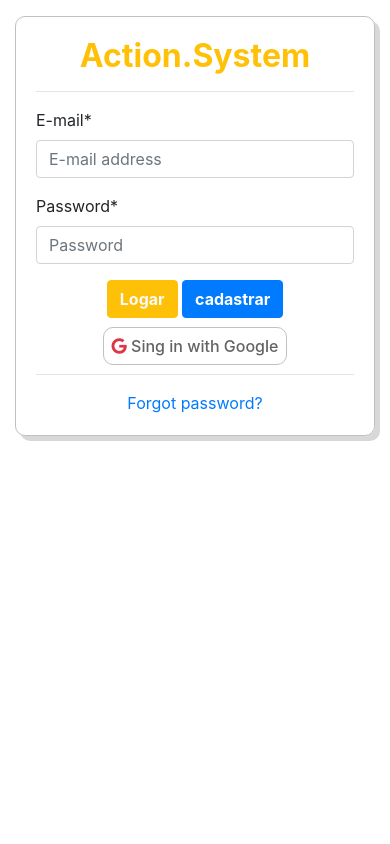
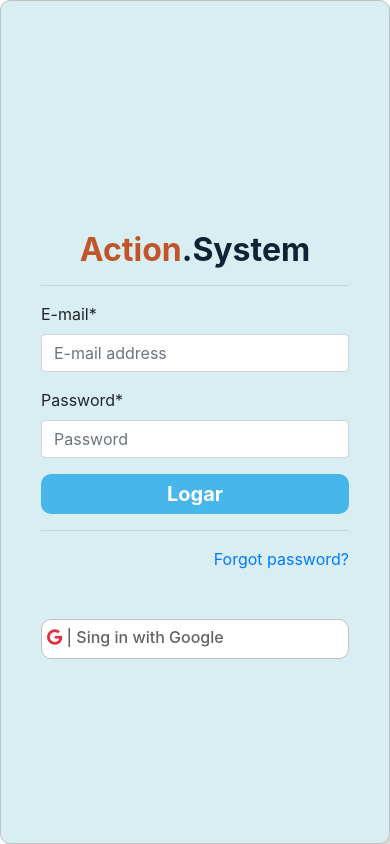
Before and after one commit to FelipeNascimento0/pagina_login, a Django app: page /accounts/login/ in a window 390 px wide. Shown: the part 56-900 px from the top of the page. Before the commit the page ends 497 px from the top, so only its background shows below. Run offline with Django 4.2, Linux system fonts and the light colour scheme; some libraries are stand-ins or nearby versions.

Commit message:
'alterando_o_layout'

```diff
--- /dev/null
+++ b/static/css/styles.css
@@ -0,0 +1,99 @@
+.box_login{
+    height: 100vh;
+    width: 450px;
+}
+
+.loguin {
+    background-color: rgb(217, 238, 243);
+    height:100vh;
+    border: 1px silver solid ;
+    border-radius:10px;
+    padding: 130px 40px 0px 40px;
+    box-shadow: 5px 5px rgba(192, 192, 192, 0.61);
+}
+
+.botao_logar {
+    background-color: rgb(70, 182, 235) ;
+    color: white;
+    font-weight: bold;
+    font-size: 20px;
+    border: none;
+    border-radius: 10px;
+    height: 40px;
+    width: 100%;
+}
+
+.botao_login_google {
+    text-decoration: none;
+    text-align: left;
+    display: block;
+    margin-top: 30px;
+    height: 40px;
+    width: 100%;
+    border: 1px silver solid;
+    border-radius: 10px;
+    background-color: white;
+    color: rgb(100, 99, 99);
+    font-weight: 500;
+    padding:5px 0px 0px 5px ;
+
+}
+
+.botao_reset_senha {
+    text-decoration: none;
+    display: block;
+    text-align: right;
+    padding: 0px;
+}
+
+
+@media screen and (max-width:500px) {
+
+.box_login{
+    height: 100vh;
+    width: 100%;
+    }
+
+.loguin {
+    background-color: rgb(217, 238, 243);
+    height:100vh;
+    border: 1px silver solid ;
+    border-radius:10px;
+    padding: 230px 40px 0px 40px;
+    box-shadow: 5px 5px rgba(192, 192, 192, 0.61);
+    }
+
+.botao_logar {
+    background-color: rgb(70, 182, 235) ;
+    color: white;
+    font-weight: bold;
+    font-size: 20px;
+    border: none;
+    border-radius: 10px;
+    height: 40px;
+    width: 100%;
+    }
+
+.botao_login_google {
+    text-decoration: none;
+    text-align: left;
+    display: block;
+    margin-top: 30px;
+    height: 40px;
+    width: 100%;
+    border: 1px silver solid;
+    border-radius: 10px;
+    background-color: white;
+    color: rgb(100, 99, 99);
+    font-weight: 500;
+    padding:5px 0px 0px 5px ;
+
+    }
+
+.botao_reset_senha {
+    text-decoration: none;
+    display: block;
+    text-align: right;
+    padding: 0px;
+    }
+}
--- a/templates/account/login.html
+++ b/templates/account/login.html
@@ -1,41 +1,41 @@
 {% extends 'base.html' %}
-
-
-
+{% load static %}
 {% load crispy_forms_tags %}
 {% load account socialaccount %}
 
 {% block title %}Login{% endblock %}
 
 {% block content %}
+        <div class='box_login'>
 
-        <div class="col-md-4 mx-auto" style="border: 1px silver solid ; border-radius:10px;
-        padding: 20px; box-shadow: 5px 5px rgba(192, 192, 192, 0.61); "
+            <div class=" loguin col "
             >
-
-                <h2 class="text-center text-warning font-weight-bold">Action.System</h2>
+                    <h2 class="text-center text-warning font-weight-bold"><font color="#c15429">Action</font><font color="#0e2334">.System</font></h2>
                     <hr>
                     <form method="post" >
+                        <!--formulario no modelo da biblioteca crispy-->
                         {% csrf_token %}
                         {{ form|crispy }}
                         <div class="text-center">
 
-                        <button class="btn btn-warning font-weight-bold text-light" type="submit">Logar</button>
-                        <a href="{% url 'account_signup' %}" class="btn btn-primary font-weight-bold " role="button" aria-disabled="true">cadastrar</a>
+                            <button class=" botao_logar" type="submit">Logar</button>
+                            <!--as urls dos botões desse formulario fazem parte da biblioteca allauth-->
+
+
+                            <!--<a href="{% url 'account_signup' %}" class="btn btn-primary font-weight-bold " role="button" aria-disabled="true">cadastrar</a>-->
                             <br>
-                        <div class="pt-3">
-                            <a class="p-2" href="{% provider_login_url 'google' %}"
+                            <hr>
+                            <a class='botao_reset_senha' href="{% url 'account_reset_password' %}">Forgot password?</a>
+                            <div class="mt-5">
+                                <a class=" botao_login_google mt-2" href="{% provider_login_url 'google' %}"
 
-                            style="text-decoration: none; border: 1px silver solid;border-radius: 10px; color: rgb(100, 99, 99); font-weight: 500;"
-
-                            ><i class="fa-brands fa-google text-danger"></i> Sing in with Google</a>
+                                ><i class="fa-brands fa-google text-danger"></i> | Sing in with Google</a>
                             </div>
-                        <hr>
-                        <a href="{% url 'account_reset_password' %}" style="text-decoration: none;">Forgot password?</a>
 
                         </div>
                     </form>
 
             </div>
+         </div>
 
 {% endblock %}
--- a/templates/base.html
+++ b/templates/base.html
@@ -1,15 +1,17 @@
 <!DOCTYPE html>
+{% load static %}
 <html lang="pt-br">
 <head>
     <meta charset="UTF-8">
     <meta name="viewport" content="width=device-width, initial-scale=1.0">
     <link rel="stylesheet" href="https://stackpath.bootstrapcdn.com/bootstrap/4.5.2/css/bootstrap.min.css" integrity="sha384-JcKb8q3iqJ61gNV9KGb8thSsNjpSL0n8PARn9HuZOnIxN0hoP+VmmDGMN5t9UJ0Z" crossorigin="anonymous">
     <script src="https://kit.fontawesome.com/f5978e5d9c.js" crossorigin="anonymous"></script>
+    <link rel="stylesheet" href="{% static 'css/styles.css' %}">
     <title>{% block title %}{% endblock %}</title>
 </head>
 <body>
     <header>
-        <nav class="navbar navbar-expand navbar-dark bg-dark mb-3">
+        <nav class="navbar navbar-expand navbar-dark bg-dark ">
             <div class="container">
                 <a class="navbar-brand" href="{% url 'pages:home' %}">Projeto Action</a>
                 <ul class="navbar-nav">
@@ -33,7 +35,7 @@
 
     </section>
 
-    <main class="container">
+    <main class="">
         {% block content %}
         {% endblock %}
     </main>
@@ -41,5 +43,6 @@
     <script src="https://code.jquery.com/jquery-3.5.1.slim.min.js" integrity="sha384-DfXdz2htPH0lsSSs5nCTpuj/zy4C+OGpamoFVy38MVBnE+IbbVYUew+OrCXaRkfj" crossorigin="anonymous"></script>
     <script src="https://cdn.jsdelivr.net/npm/popper.js@1.16.1/dist/umd/popper.min.js" integrity="sha384-9/reFTGAW83EW2RDu2S0VKaIzap3H66lZH81PoYlFhbGU+6BZp6G7niu735Sk7lN" crossorigin="anonymous"></script>
     <script src="https://stackpath.bootstrapcdn.com/bootstrap/4.5.2/js/bootstrap.min.js" integrity="sha384-B4gt1jrGC7Jh4AgTPSdUtOBvfO8shuf57BaghqFfPlYxofvL8/KUEfYiJOMMV+rV" crossorigin="anonymous"></script>
+    <script src="{% static 'js/script.js' %}"></script>
 </body>
 </html>
```
Also changed, not shown: selective/settings.py (+11 -2 lines), templates/img/Home.jpg (added), templates/img/Simbolo.png (added), templates/img/Simbolo_01.png (added), templates/img/icon_python.jpg (deleted), templates/img/muro.jpg (deleted). Lines whose indentation alone changed are shown as unchanged.
